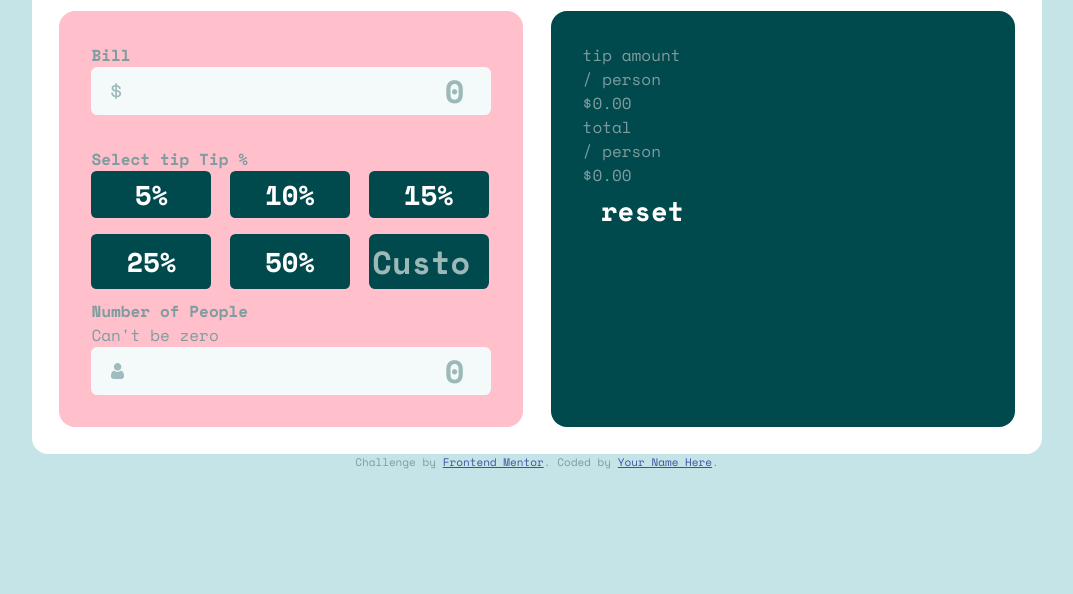
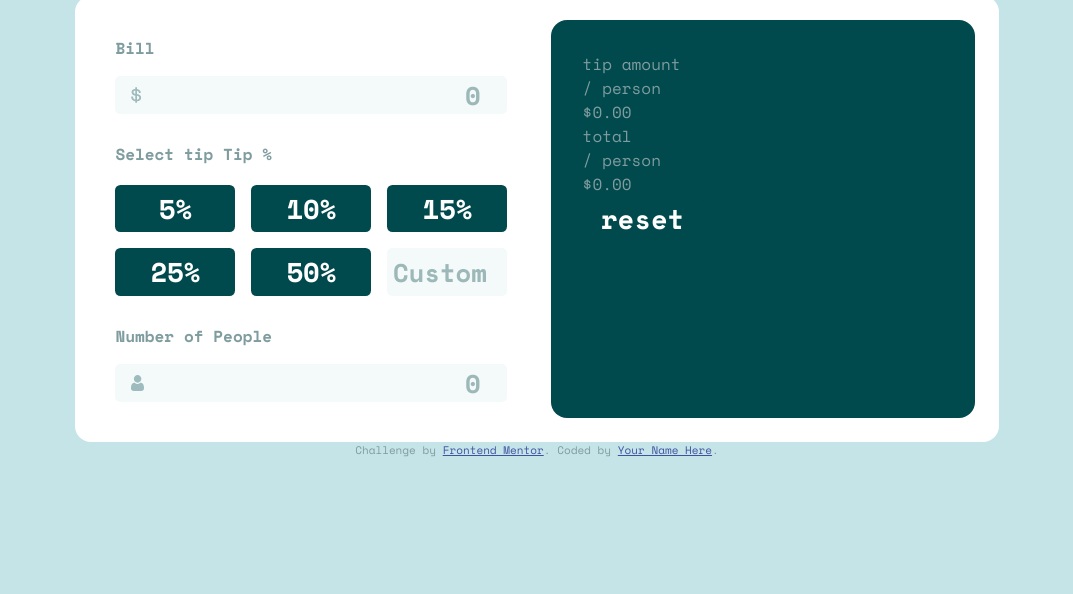
Before and after one commit to IuliiaKonovalova/frontend_mentor_tip_calculator_app_main, a plain HTML site: page index.html in a window 1280 px wide. Shown: the part 206-800 px from the top of the page, without its empty margins (103-1176 px from the left). Drawn offline with nearby package versions, Linux system fonts and the light colour scheme.

Commit message:
Structure styles for user input section

```diff
--- a/assets/css/style.css
+++ b/assets/css/style.css
@@ -49,34 +49,51 @@ body {
   display: grid;
   grid-template-columns: 1fr 1fr;
   gap: 1.7rem;
-  padding: 1.7rem;
+  padding: 1.5rem;
   border-radius: var(--br);
 }
 
 /* User Input */
 .user__input {
   grid-column: 1/2;
-  background-color: pink;
+
   border-radius: var(--br);
-  padding: 2rem;
-  /* display: flex;
+  padding: 1rem;
+  display: grid;
+  grid-template-rows: 1fr 2fr 1fr;
+  gap: 1.7rem;
+}
+
+/**/
+.bill__info {
+  grid-row: 1/2;
+  display: flex;
   flex-direction: column;
-  justify-content: space-around; */
-  display: grid;
-  grid-template-rows: 1fr 1.5fr 1fr;
-  gap: 0.5rem;
+  justify-content: space-around;
 }
 
 .title {
   font-weight: 600;
+  padding-bottom: 1rem;
 }
 
+.bill__container {
+  position: relative;
+}
 
+.bill__icon {
+  content: url("../images/icon-dollar.svg");
+  position: absolute;
+  top: 50%;
+  left: 4%;
+  transform: translateY(-50%);
+}
 
-
-
-.title {
-  font-weight: 600;
+.tip__info {
+  grid-row: 2/3;
+  display: flex;
+  flex-direction: column;
+  justify-content: space-around;
 }
 
 .tip__btns {
@@ -97,18 +114,16 @@ body {
   border: none
 }
 
-
-.bill__container {
-  position: relative;
+.btn--input {
+  background: var(--clr-primary--100);
+  color: var(--clr-neutral--300);
+  font-weight: 300;
+  font-size: 1.6rem;
+  text-align: center;
 }
 
-.bill__icon {
-  content: url("../images/icon-dollar.svg");
-  position: absolute;
-  top: 50%;
-  left: 5%;
-  transform: translateY(-50%);
-}
+
+
 
 .people_number__container {
   position: relative;
@@ -118,7 +133,7 @@ body {
   content: url("../images/icon-person.svg");
   position: absolute;
   top: 50%;
-  left: 5%;
+  left: 4%;
   transform: translateY(-50%);
 }
 
@@ -137,25 +152,16 @@ input {
 input::placeholder {
   color: var(--clr-neutral--300);
   font-weight: 700;
-  font-size: 2rem;
 }
 
 input:placeholder-shown {
-  /* background: var(--clr-primary--100); */
   color: var(--clr-primary--900);
-  /* padding: 0.22rem; */
   font-weight: 700;
-  font-size: 2rem;
-  border-radius: 0.2em;
-
-
 }
 
 input:not(:placeholder-shown) {
-  color: var(--clr-primary-900);
-  font-weight: bold;
-  letter-spacing: 0.1rem;
-
+  color: hsl(183, 100%, 15%);
+  font-weight: 700;
 }
 
 input:focus {
@@ -163,6 +169,16 @@ input:focus {
 }
 
 
+.people_number__info {
+  grid-row: 3/4;
+  display: flex;
+  flex-direction: column;
+  justify-content: space-around;
+}
+
+.alert__info--hidden {
+  display: none;
+}
 
 
 /* User Output */
--- a/index.html
+++ b/index.html
@@ -49,7 +49,7 @@
           <button class='btn' data-tip="15">15%</button>
           <button class='btn' data-tip="25">25%</button>
           <button class='btn' data-tip="50">50%</button>
-          <input class='btn' id="custom" type="number" step="1" placeholder="Custom" />
+          <input class='btn btn--input' id="custom" type="number" step="1" placeholder="Custom" />
         </div>
       </div>
       <div class="people_number__info">
```
